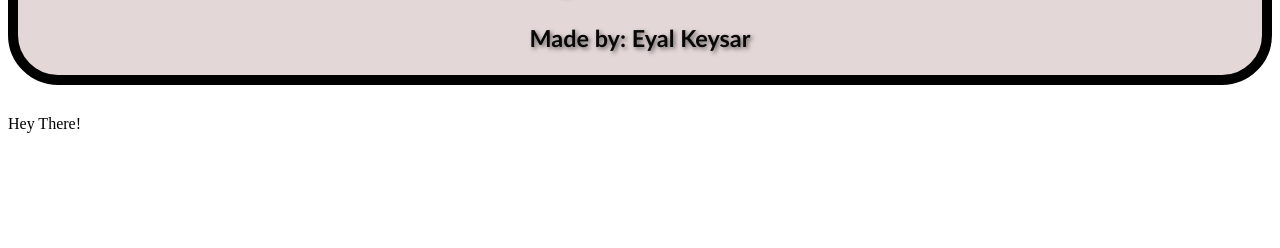
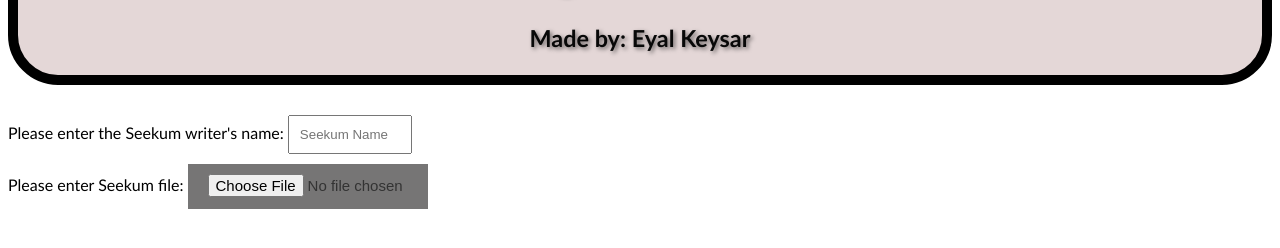
Before and after one commit to EyalKeysar/Seekum, a plain HTML site: page AddSeekum/index.html in a window 1280 px wide. Shown: the part 96-344 px from the top of the page. Drawn offline with Linux system fonts and the light colour scheme.

Commit message:
added SikumForm Vision and started working on the Frontend

```diff
--- a/AddSeekum/index.html
+++ b/AddSeekum/index.html
@@ -17,7 +17,15 @@
 
 
     <body>
-        Hey There!
+        <div class="FormDivStyle">
+            <a> Please enter the Seekum writer's name:</a>
+            <input type="text" class="InputSeekumNameStyle" placeholder="Seekum Name">
+        </div>
+        <div class="FormDivStyle">
+            <a> Please enter Seekum file: </a>
+            <input type="file" class="FileInputStyle" accept=".txt, .doc, .docx, .pdf, image/*">
+        </div>
+        <script src="main.js"></script>
     </body>
 
 </html>
--- a/AddSeekum/style.css
+++ b/AddSeekum/style.css
@@ -12,3 +12,26 @@
     background-color: rgb(228, 215, 215);
     margin-bottom: 30px;
   }
+
+  .InputSeekumNameStyle {
+    width: 100px;
+    padding: 10px;
+  }
+
+  .FileInputStyle {
+    font-size: 15px;
+    width: 200px;
+    height: 25px;
+    padding: 10px 20px;
+    background-color: #767575;
+    color: #333;
+    border: none;
+    cursor: pointer;
+  }
+  .FileInputStyle:hover {
+    background-color: #3d3d3d;
+  }
+  .FormDivStyle {
+    font-family: 'Trebuchet MS', sans-serif;
+    margin-bottom: 10px;
+  }
```
Also changed, not shown: AddSeekum/main.js (added), Docs/Vision/AddSeekumFormVision.png (added).
